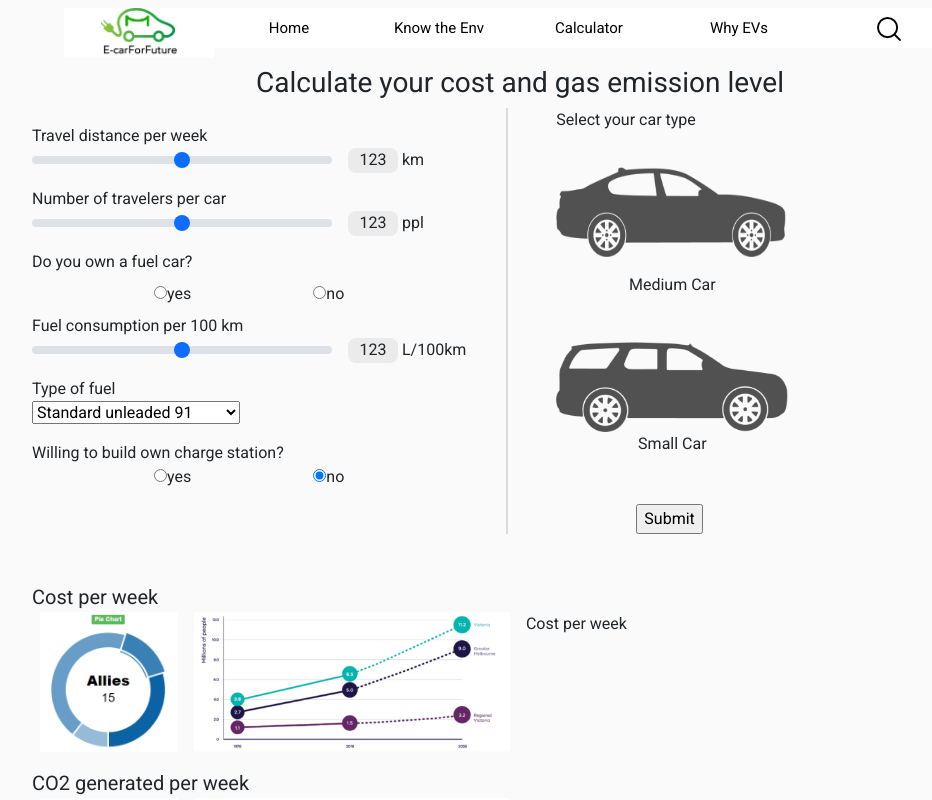
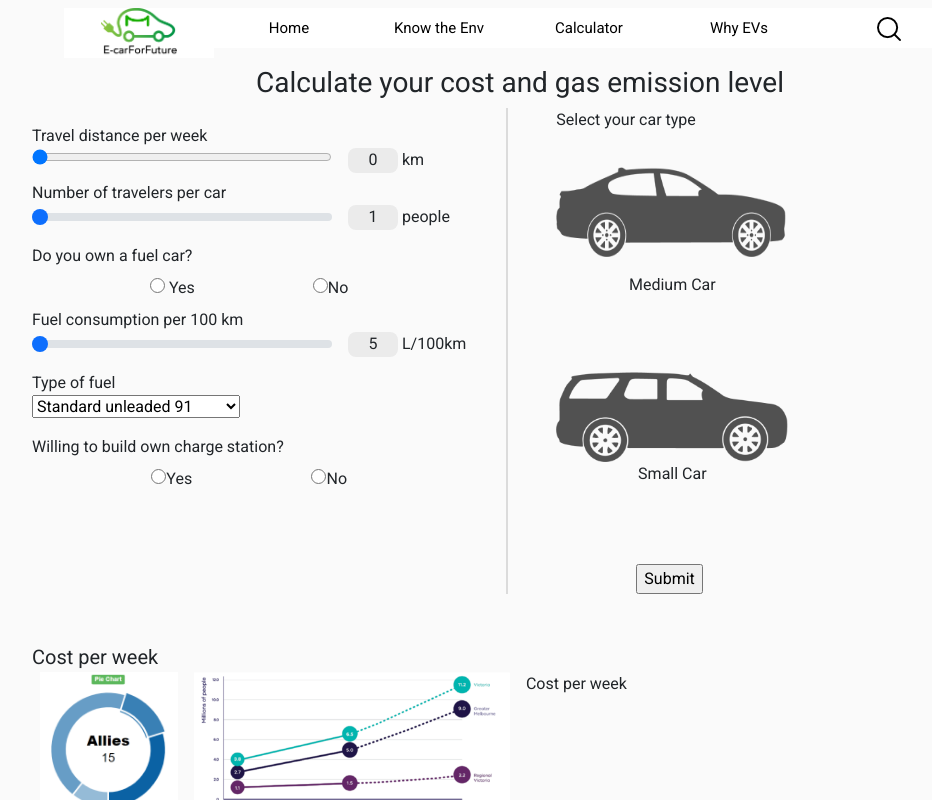
Before and after one commit to marcelo0410/Ecar-for-future, a React (Create React App) app: page /calculator in a window 1280 px wide. Shown: the top 800 px of the page, without its empty margins (120-1052 px from the left). Built offline with nearby package versions, Linux system fonts and the light colour scheme.

Commit message:
Calculator page layout revision

```diff
--- a/package.json
+++ b/package.json
@@ -6,8 +6,8 @@
     "@testing-library/jest-dom": "^5.16.3",
     "@testing-library/react": "^12.1.4",
     "@testing-library/user-event": "^13.5.0",
-    "react": "^18.0.0",
-    "react-dom": "^18.0.0",
+    "react": "^17.0.0",
+    "react-dom": "^17.0.0",
     "react-router-dom": "^6.3.0",
     "react-scripts": "5.0.0",
     "web-vitals": "^2.1.4"
--- a/public/index.html
+++ b/public/index.html
@@ -26,7 +26,7 @@
       work correctly both with client-side routing and a non-root public URL.
       Learn how to configure a non-root public URL by running `npm run build`.
     -->
-    <title>React App</title>
+    <title>EcarForFuture</title>
   </head>
   <body>
     <noscript>You need to enable JavaScript to run this app.</noscript>
--- a/src/screens/calculation/components/Calculator.js
+++ b/src/screens/calculation/components/Calculator.js
@@ -1,10 +1,25 @@
-import React from 'react'
+import React, {useState} from 'react'
 import './style.css'
 import mediumCar from '../../../assets/calculation/Car.png'
 import smallCar from '../../../assets/calculation/SUV.png'
 import vis from '../../../assets/calculation/vis.png'
 import piechart from '../../../assets/currentenv/emi-piechart.png'
 export default function Calculator() {
+
+  const [travelDistance, settravelDistance] = useState(0)
+  const [numTraveler, setnumTraveler] = useState(1)
+  const [fuelConsumption, setfuelConsumption] = useState(5.0)
+  const [carCSSStyle, setcarCSSStyle] = useState("carImage")
+  const [carCSSStyleFlag, setcarCSSStyleFlag] = useState(true)
+
+
+
+  const handleClickImageGetId = (e) =>{
+    // console.log(e.target.id)
+    console.log(e.currentTarget.id)
+    setcarCSSStyle("carImageSelected")
+  }
+
   return (
     <div className='mt-4'>
         <h3>Calculate your cost and gas emission level</h3>
@@ -13,35 +28,33 @@ export default function Calculator() {
               <div id="distance" className='mt-3'>
                 <div>Travel distance per week</div>
                 <div style={{display:"flex"}}>
-                  <div class="range">
-                    <input type="range" class="form-range" id="customRange1" style={{width:"300px"}}/>
+                  <div className="range">
+                    <input type="range" id="customRange1" className='slider' style={{width:"300px"}} min="0" max="3000" value={travelDistance} onChange={e => settravelDistance(e.target.value)}/>
                   </div>
-                  <div className='oval-grey-output ms-3'>123</div>
+                  <output className='oval-grey-output ms-3' value={travelDistance} readOnly>{travelDistance}</output>
                   <span className='ms-1'>km</span>
                 </div>
               </div>
               <div id="travlers" className='mt-2'>
                 <div>Number of travelers per car</div>
                 <div style={{display:"flex"}}>
-                  <div class="range">
-                    <input type="range" class="form-range" id="customRange1" style={{width:"300px"}}/>
+                  <div className="range">
+                    <input type="range" className="form-range" id="customRange2" style={{width:"300px"}} min="1" max="8" value={numTraveler} onChange={e => setnumTraveler(e.target.value)}/>
                   </div>
-                  <div className='oval-grey-output ms-3'>123</div>
-                  <span className='ms-1'>ppl</span>
+                  <div className='oval-grey-output ms-3'>{numTraveler}</div>
+                  <span className='ms-1'>people</span>
                 </div>
               </div>
               <div id="fuelCar" className='mt-2'>
                 <div>Do you own a fuel car?</div>
                 <div id="radioArea" style={{display:"flex", justifyContent:"space-evenly"}} className="mt-2">
                   <div>
-                    <input type="radio" id="yes" name="drone" value="yes"
-                          checked/>
-                    <label for="yes">yes</label>
+                    <input type="radio" id="yes" name="ownCar" value="yes"/>
+                    <label className="ms-1 " htmlFor="yes">Yes</label>
                   </div>
                   <div>
-                    <input type="radio" id="no" name="drone" value="no"
-                          checked/>
-                    <label for="no">no</label>
+                    <input type="radio" id="no" name="ownCar" value="no"/>
+                    <label htmlFor="no">No</label>
                   </div>
                 </div>
               </div>
@@ -49,10 +62,10 @@ export default function Calculator() {
               <div id="fuelConsume" className='mt-2'>
                 <div>Fuel consumption per 100 km</div>
                 <div style={{display:"flex"}}>
-                  <div class="range">
-                    <input type="range" class="form-range" id="customRange1" style={{width:"300px"}}/>
+                  <div className="range">
+                    <input type="range" className="form-range" id="customRange3" style={{width:"300px"}} min="5.0" max="20.0" step="0.1" value={fuelConsumption} onChange={e => setfuelConsumption(e.target.value)}/>
                   </div>
-                  <div className='oval-grey-output ms-3'>123</div>
+                  <div className='oval-grey-output ms-3'>{fuelConsumption}</div>
                   <span className='ms-1'>L/100km</span>
                 </div>
               </div>
@@ -67,16 +80,14 @@ export default function Calculator() {
               </div>
               <div id="chargeRadio" className='mt-3'>
                 <div className='mt-2'>Willing to build own charge station?</div>
-                <div id="radioArea" style={{display:"flex", justifyContent:"space-evenly"}}>
+                <div id="radioArea" className="mt-2" style={{display:"flex", justifyContent:"space-evenly"}}>
                   <div>
-                    <input type="radio" id="yes" name="drone" value="yes"
-                          checked/>
-                    <label for="yes">yes</label>
+                    <input type="radio" id="yes" name="ownChargeStation" value="yes"/>
+                    <label htmlFor="yes">Yes</label>
                   </div>
                   <div>
-                    <input type="radio" id="no" name="drone" value="no"
-                          checked/>
-                    <label for="no">no</label>
+                    <input type="radio" id="no" name="ownChargeStation" value="no"/>
+                    <label htmlFor="no">No</label>
                   </div>
                 </div>
               </div>
@@ -84,10 +95,16 @@ export default function Calculator() {
             </div>
             <div id="RightInput" style={{textAlign:"left"}}  className="ms-5">
               <div>Select your car type</div>
-              <img src={mediumCar}  style={{height:"90px", width:"230px", marginTop:"35px"}}></img>
-              <div className='mt-3 text-center'>Medium Car</div>
-              <img src={smallCar} style={{height:"90px", marginTop:"45px"}}></img>
-              <div className='text-center'>Small Car</div>
+              <div id="mediumCar" onClick={handleClickImageGetId} className={carCSSStyle}>
+                <img src={mediumCar}  style={{height:"90px", width:"230px", marginTop:"35px"}}></img>
+                <div className='mt-3 text-center'>Medium Car</div>
+              </div>
+
+              <div id="smallCar" onClick={handleClickImageGetId} className={carCSSStyle}>
+                <img src={smallCar} style={{height:"90px", marginTop:"45px"}}></img>
+                <div className='text-center'>Small Car</div>
+              </div>
+
               <input type="submit" value="Submit" className="mt-5" style={{marginLeft:"80px"}}></input>
             </div>
         </div>
--- a/src/screens/calculation/components/style.css
+++ b/src/screens/calculation/components/style.css
@@ -5,3 +5,42 @@
     border-radius: 8px;
     text-align: center;
 }
+
+/* .slider{
+    -webkit-appearance: none;
+    appearance: none;
+    background:#D4D4D4;
+    cursor: pointer;
+    width: 15rem;
+
+}
+/* .slider::-webkit-slider-runnable-track {
+
+
+} */
+/* .slider::-webkit-slider-thumb {
+    -webkit-appearance: none;
+    appearance: none;
+    background-color: pink;
+} */
+
+input[type="radio"]{
+    width:15px;
+    height:15px;
+    padding-top: 2px;
+}
+input[type="radio"]:checked::after{
+    background: green;
+}
+input[type="radio"]::after{
+    background: green;
+}
+
+.carImage{
+    border: none;
+    margin-bottom: 30px;
+}
+.carImageSelected{
+    border: #00AF12 4px solid ;
+    margin-bottom: 30px;
+}
```
Also changed, not shown: 2 other files (tests, documents, lock files or other folders).
